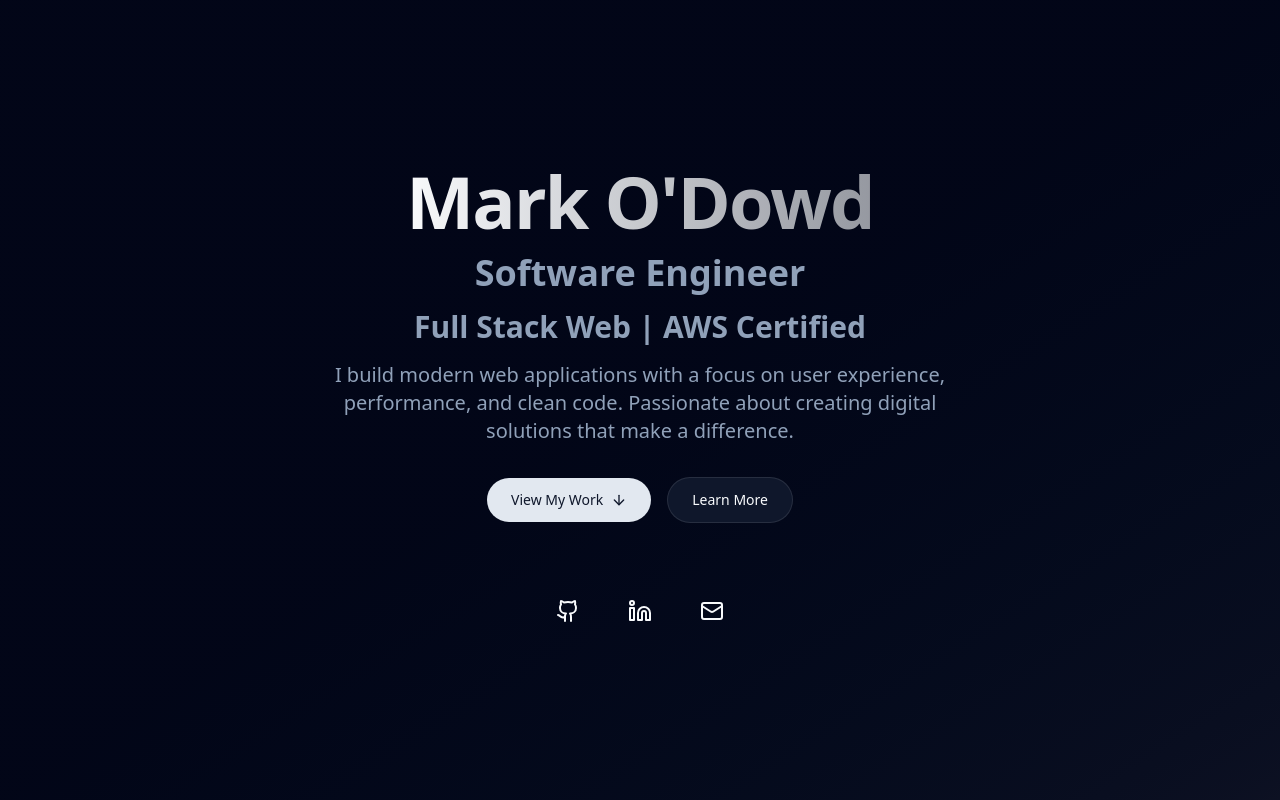
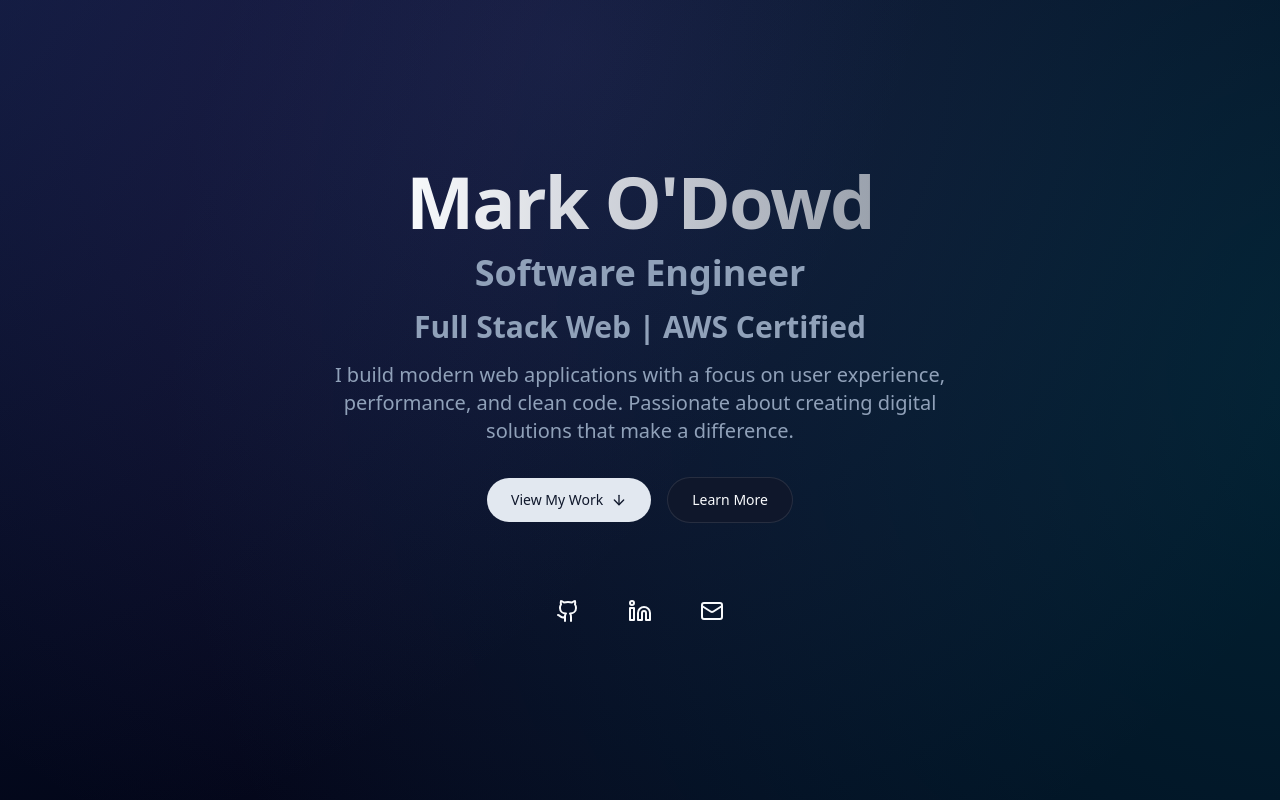
Before and after one commit to markodowd/markodowd-portfolio, a Next.js app: page / in a window 1280 px wide. Shown: the top 800 px of the page. Built offline with nearby package versions, Linux system fonts and the light colour scheme.

Commit message:
feat: hero animation

```diff
--- a/app/globals.css
+++ b/app/globals.css
@@ -123,3 +123,51 @@
     @apply bg-background text-foreground;
   }
 }
+
+@keyframes gradientShift {
+  0% {
+    background-position: 0% 50%;
+  }
+  50% {
+    background-position: 100% 50%;
+  }
+  100% {
+    background-position: 0% 50%;
+  }
+}
+
+@keyframes gradientMove {
+  0% {
+    background-position: 0% 0%;
+  }
+  33% {
+    background-position: 100% 50%;
+  }
+  66% {
+    background-position: 50% 100%;
+  }
+  100% {
+    background-position: 0% 0%;
+  }
+}
+
+@keyframes gradientRotate {
+  from {
+    transform: rotate(0deg);
+  }
+  to {
+    transform: rotate(360deg);
+  }
+}
+
+.animate-gradient-shift {
+  animation: gradientShift 8s ease infinite;
+}
+
+.animate-gradient-move {
+  animation: gradientMove 12s ease infinite;
+}
+
+.animate-gradient-rotate {
+  animation: gradientRotate 15s linear infinite;
+}
--- a/components/Hero.tsx
+++ b/components/Hero.tsx
@@ -11,8 +11,39 @@
     <section
       ref={ref}
       id="hero"
-      className="relative flex min-h-screen flex-col items-center justify-center bg-gradient-to-br from-background via-background to-primary/5 px-4 py-20 text-center overflow-hidden"
+      className="relative flex min-h-screen flex-col items-center justify-center px-4 py-20 text-center overflow-hidden"
     >
+      {/* Animated gradient background - base layer */}
+      <div
+        className="pointer-events-none absolute inset-0 animate-gradient-shift"
+        style={{
+          background: `linear-gradient(135deg, oklch(var(--background)) 0%, oklch(var(--primary) / 0.12) 50%, oklch(var(--background)) 100%)`,
+          backgroundSize: '200% 200%',
+        }}
+      />
+
+      {/* Animated radial gradient orbs */}
+      <div
+        className="pointer-events-none absolute inset-0 animate-gradient-move"
+        style={{
+          background: `
+            radial-gradient(circle at 20% 30%, oklch(0.5 0.15 265 / 0.3) 0%, transparent 50%),
+            radial-gradient(circle at 80% 70%, oklch(0.5 0.15 200 / 0.25) 0%, transparent 50%),
+            radial-gradient(circle at 50% 50%, oklch(0.5 0.15 300 / 0.2) 0%, transparent 60%)
+          `,
+          backgroundSize: '200% 200%',
+        }}
+      />
+
+      {/* Rotating conic gradient */}
+      <div
+        className="pointer-events-none absolute inset-0 opacity-50 animate-gradient-rotate"
+        style={{
+          background: `conic-gradient(from 0deg at 50% 50%, oklch(var(--primary) / 0.2) 0deg, transparent 90deg, oklch(var(--primary) / 0.2) 180deg, transparent 270deg, oklch(var(--primary) / 0.2) 360deg)`,
+        }}
+      />
+
+      {/* Mouse-following radial gradient overlay */}
       <div
         className="pointer-events-none absolute inset-0 opacity-0 transition-opacity duration-500"
         style={{
```
